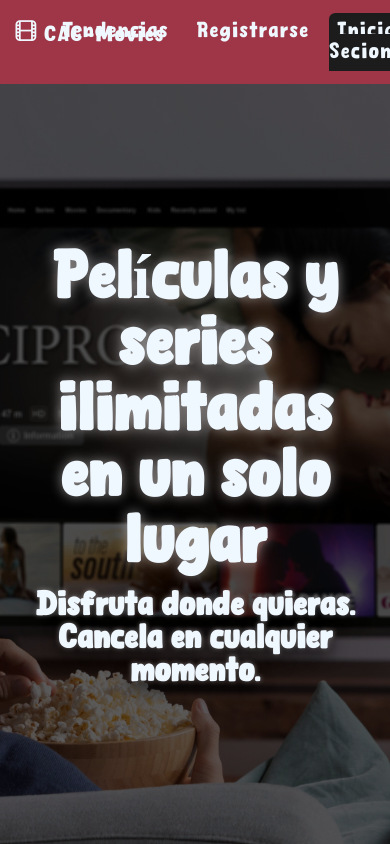
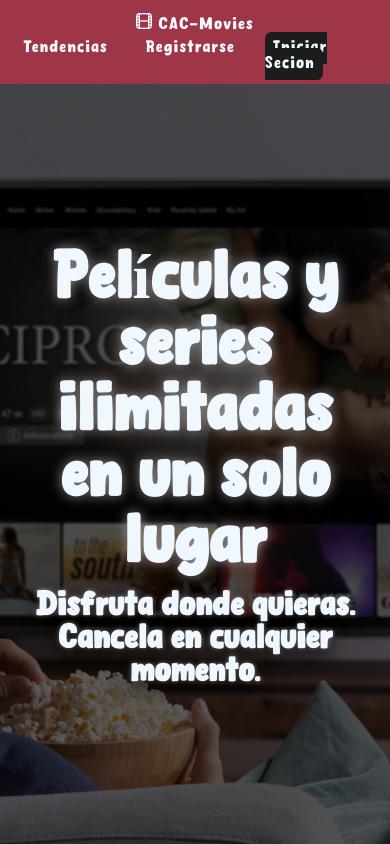
Before and after one commit to alelex10/alelex10-proyecto-movies-front-end-cc, a plain HTML site: page index.html in a window 390 px wide. Shown: the top 844 px of the page. Drawn offline with nearby package versions, Linux system fonts and the light colour scheme.

Commit message:
header responsivo

```diff
--- a/index.html
+++ b/index.html
@@ -14,7 +14,7 @@
   <body>
     <header>
       <nav>
-        <a href="index.html"><i class="fi fi-rr-film"></i> CAC-Movies</a>
+        <a class="logo-nav" href="index.html"><i class="fi fi-rr-film"></i> CAC-Movies</a>
         <ul class="links-nav">
           <li><a href="">Iniciar Secion</a></li>
           <li><a href="">Registrarse</a></li>
--- a/style.css
+++ b/style.css
@@ -46,7 +46,7 @@ body {
 /* Barra de navegacion */
 header {
   display: flex;
-  height: 10vh;
+  min-height: 10vh;
   background-color: #9f3647;
   width: 100%;
   align-items: center;
@@ -63,6 +63,7 @@ nav {
   justify-content: space-between;
   width: 100%;
   margin: 0 4%;
+  flex-wrap: wrap;
 }
 ul {
   list-style: none;
@@ -74,25 +75,28 @@ a {
   text-decoration: none;
 }
 .links-nav {
-  width: 50%;
+  width: 70%;
   display: flex;
   gap: 6%;
   flex-direction: row-reverse;
-}
-.links-nav > li a {
+  > li a {
     border-radius: 0.4rem;
     padding: 0.5rem;
-}
-.links-nav > li a:hover {
+    &:hover {
       background-color: #9f3647 !important;
       border-radius: 0.4rem;
       padding: 0.5rem;
       box-shadow: 0rem 0rem 0.5rem #1814198f;
       transition: 400ms;
     }
-.links-nav li:nth-child(1) a {
+  }
+  li:nth-child(1) a {
     background-color: #1c1c1c;
   }
+}
+
+/* color iniciar secion */
+
 /* main */
 
 /* seccion baner */
@@ -116,7 +120,7 @@ a {
   }
 }
 
-.baner h3 {
+h3 {
   margin-top: 3%;
   font-size: 2rem;
   font-family: "catComic";
@@ -204,7 +208,7 @@ input[value="Buscar"] {
   width: 100%;
   display: grid;
   padding: 100px 0;
-  height: calc(calc(4 * 300px) + 9vh * 6)  ;
+  height: calc(calc(4 * 300px) + 9vh * 6);
   grid-template: repeat(4, 300px) / repeat(4, 1fr);
   /* grid-template-columns:repeat(3,1fr); */
   justify-items: center;
@@ -328,7 +332,6 @@ input[value="Buscar"] {
     animation-fill-mode: both;
 
     img {
-
       display: flex;
       justify-content: center;
       --rotacionY: 45deg;
@@ -349,15 +352,13 @@ input[value="Buscar"] {
       /* ------- no me deja colocar todo en la propiedad "animacion" ---- */
       /* animation: rotacion-img 1s --subjectReveal both ; */
     }
-
   }
 }
-hr{
+hr {
   margin: 5% 0;
   width: 100%;
 }
 @keyframes rotacion-img {
-
   0% {
     transform: translateX(-100%) rotateY(-45deg);
   }
@@ -368,7 +369,6 @@ hr{
     transform: rotateY(0deg) translateZ(1em) scale(1.4);
   }
   65% {
-
     transform: translateX(0) rotateY(var(--rotacionY)) scale(1.1);
   }
   100% {
@@ -386,3 +386,19 @@ hr{
     z-index: 1;
   }
 }
+@media screen and (max-width:1005px) {
+  header{
+    .links-nav {
+      justify-content: center;
+      width: 100%;
+      margin: 2% 0;
+      font-size: 1rem;
+    }
+    .logo-nav{
+      font-size: 1rem;
+      width: 100%;
+      text-align: center;
+      margin: 2% 0 0 0;
+    }
+  }
+}
```
Lines whose indentation alone changed are shown as unchanged.
